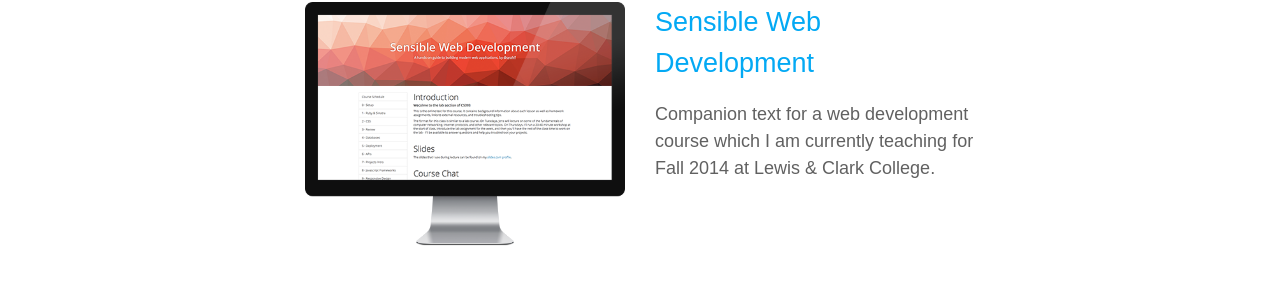
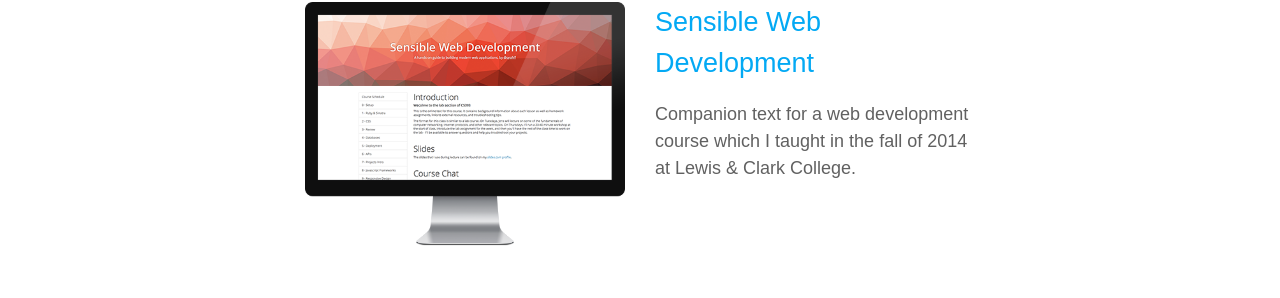
Before and after one commit to qrohlf/qrohlf.github.io, a Jekyll site: the page built from projects.html, in a window 1280 px wide and 900 px high. Shown: the part 358-656 px from the top of the window. Built offline with Jekyll 4.4.1, drawn with Linux system fonts in a browser that asks for light colours; Markdown is read by kramdown in place of the engine named in the settings; a script that is not in the unit is left out.

Commit message:
use past tense re: webdev class

```diff
--- a/projects.html
+++ b/projects.html
@@ -12,7 +12,7 @@ layout: page
     <a href="http://webdev.qrohlf.com"><img src="/images/projects/webdev-book.png" alt="Webdev class Screenshot"/></a>
   </div>
   <div class="project-description"><a href="http://webdev.qrohlf.com"><h2>Sensible Web Development</h2></a>
-    <p>Companion text for a web development course which I am currently teaching for Fall 2014 at Lewis &amp; Clark College.</p>
+    <p>Companion text for a web development course which I taught in the fall of 2014 at Lewis &amp; Clark College.</p>
   </div>
 </article>
 
```
